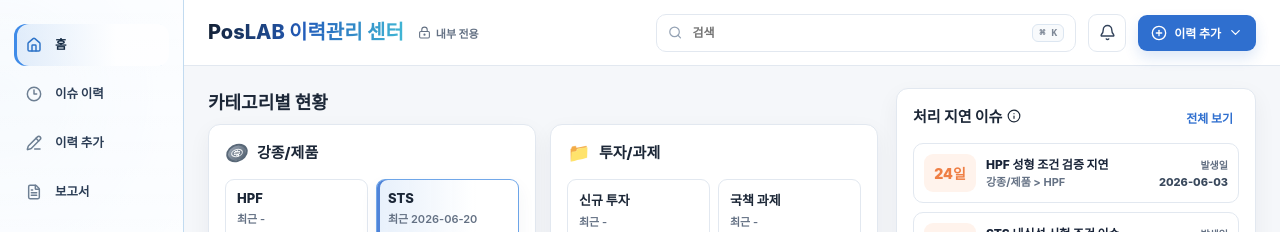
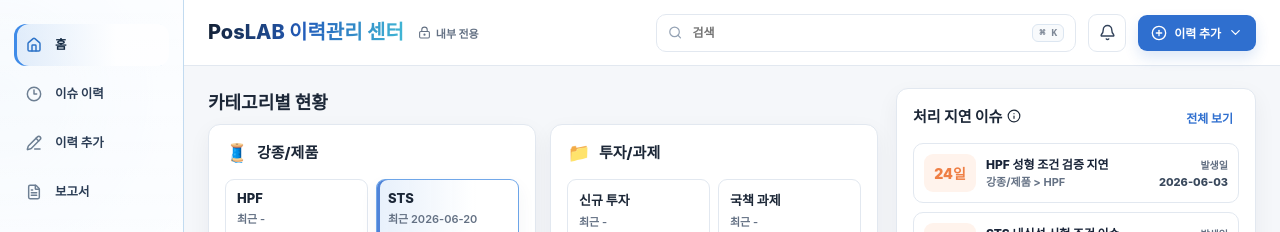
Before and after one commit to SSG87-pos/Issue-history-board, a React (Vite) app: page / in a window 1280 px wide. Shown: the top 232 px of the page. Built offline with nearby package versions, Linux system fonts and the light colour scheme.

Commit message:
fix: align steel category icon with emoji set

```diff
--- a/src/components/HomeDashboard.tsx
+++ b/src/components/HomeDashboard.tsx
@@ -21,7 +21,7 @@ export function HomeDashboard({
 }: HomeDashboardProps) {
   const summaryBySubtopic = new Map(summaries.map((summary) => [summary.subtopic.id, summary]));
   const categoryIconById = new Map([
-    ['grade-product', 'steel-coil'],
+    ['grade-product', '🧵'],
     ['investment-project', '📁'],
     ['equipment-test', '🧪'],
     ['system-operation', '🤝'],
@@ -131,14 +131,6 @@ export function HomeDashboard({
 }
 
 function CategoryIcon({ icon }: { icon: string }) {
-  if (icon === 'steel-coil') {
-    return (
-      <span className="steel-coil-icon">
-        <span />
-      </span>
-    );
-  }
-
   return <span>{icon}</span>;
 }
 
```
